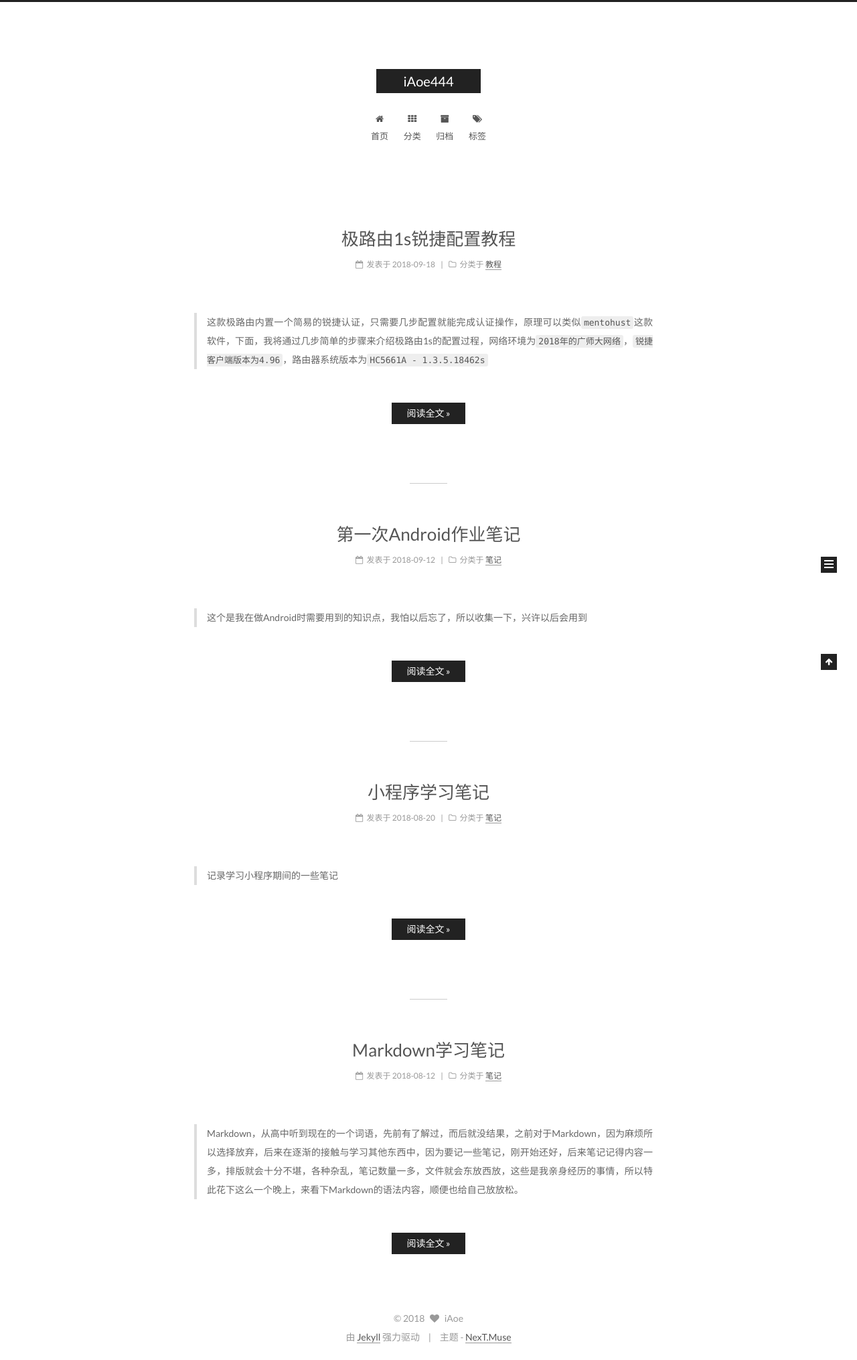
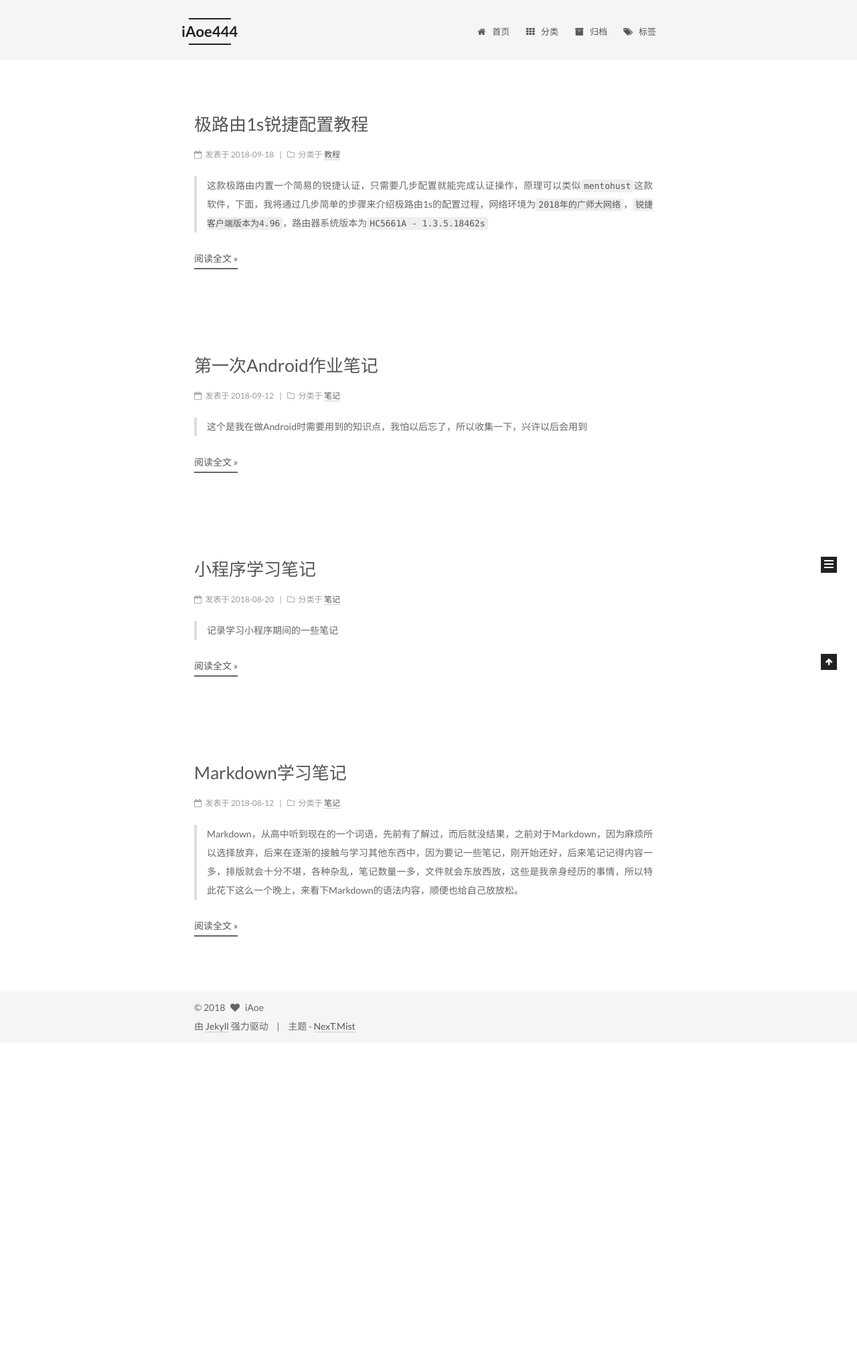
Before and after one commit to iAoe444/iAoe444.github.io, a Jekyll site: the page built from index.html, in a window 1280 px wide. Shown: the whole page at 67% size. Built offline with Jekyll 4.4.1, drawn with Linux system fonts in a browser that asks for light colours; the list of posts is cut into pages by our own code; comment, search, counter and statistics services are not loaded; after the commit the page ends 1556 px from its top, so only the background shows below that.

Commit message:
edit config

```diff
--- a/_config.yml
+++ b/_config.yml
@@ -151,8 +151,8 @@ menu_icons:
 # ---------------------------------------------------------------
 
 # Schemes
-scheme: Muse
-#scheme: Mist
+#scheme: Muse
+scheme: Mist
 #scheme: Pisces
 
 
@@ -233,7 +233,7 @@ social_icons:
 
 # Sidebar Avatar
 # in directory: /assets/images/avatar.gif
-#avatar:
+avatar: /assets/images/avatar.jpg
 
 
 # Table Of Contents in the Sidebar
@@ -373,7 +373,7 @@ han: false
 #swiftype_key:
 
 # Baidu Analytics ID
-#baidu_analytics:
+baidu_analytics: 6153a249b1041ecd45077fb5b68cb2f6
 
 # Duoshuo ShortName
 #duoshuo_shortname:
```
Also changed, not shown: assets/images/avatar.jpg (added).
